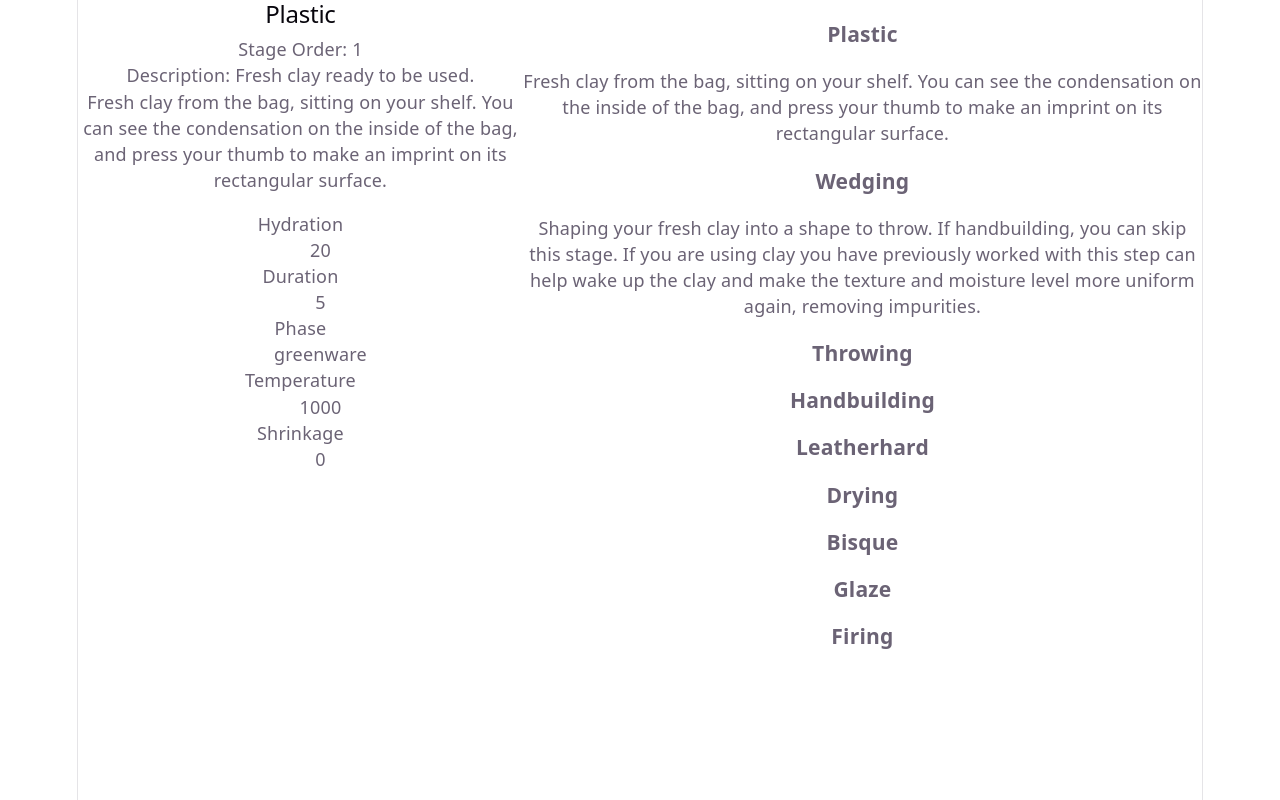
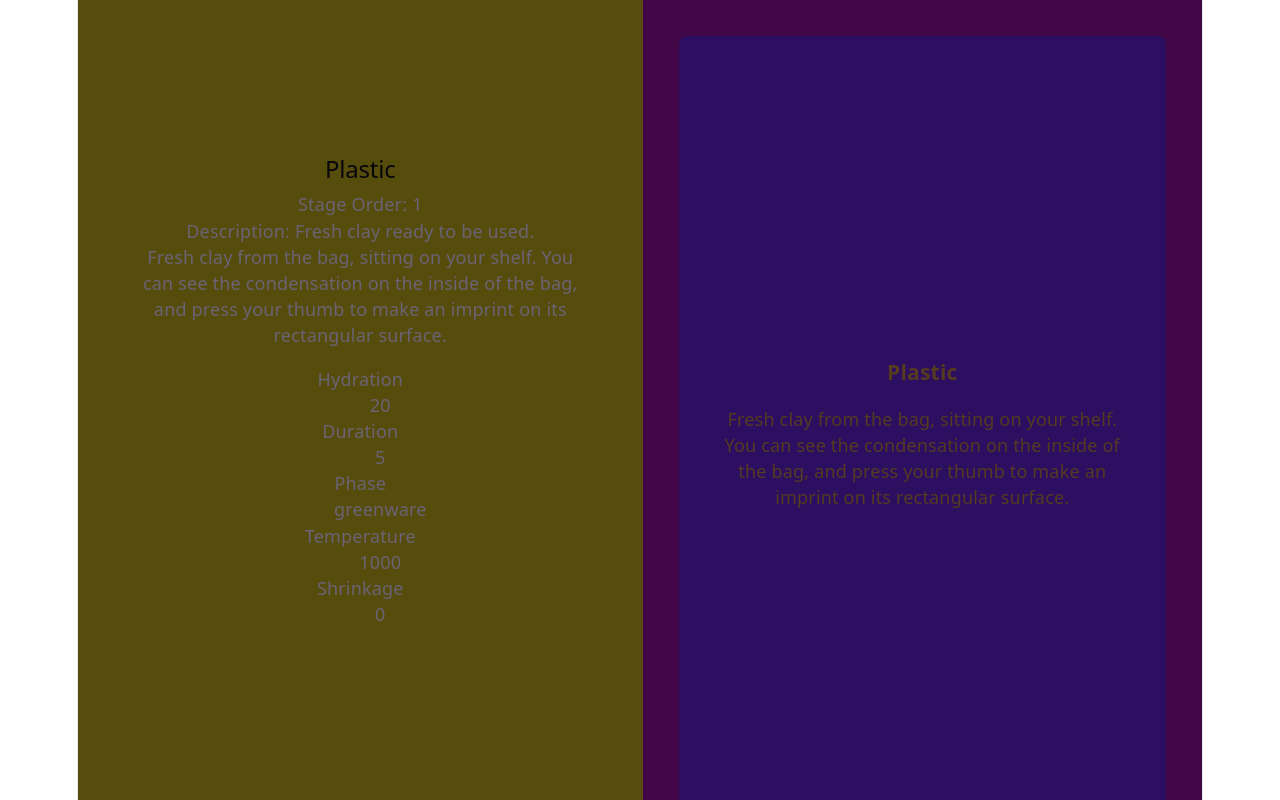
Before and after one commit to Vebop/epo-hw, a React (Vite) app: page / in a window 1280 px wide. Shown: the top 800 px of the page. Built offline with nearby package versions, Linux system fonts and the light colour scheme.

Commit message:
Add .stage-card styling and update other styling.

```diff
--- a/src/App.css
+++ b/src/App.css
@@ -1,14 +1,45 @@
 .app-layout {
    display: flex;
+   margin: 0;
+   box-sizing: border-box;
+   min-height: 100vh;
+   max-width: 100vw;
  }
 
  .visual-panel {
    position: sticky;
    top: 0;
    height: 100vh;
+   margin: 0;
+   box-sizing: border-box;
+   width: 50vw;
+   display: flex;
+   flex-direction: column;
+   justify-content: center;
+   background-color: #564c0c;
+   padding: 3rem;
  }
 
  .narrative-panel {
    min-height: 80vh;
    margin-bottom: 20vh;
+   margin: 0;
+   box-sizing: border-box;
+   padding: 2rem;
+   background-color: #420746;
+   width: 50vw;
  }
+
+ .stage-card {
+   margin: 0;
+   box-sizing: border-box;
+   padding: 2rem;
+   background-color: #2c0f60;
+   color: #60470fca;
+   border-radius: 8px;
+   margin-bottom: 25vh;
+   min-height: 97vh;
+   display: flex;
+   flex-direction: column;
+   justify-content: center;
+ }
```
